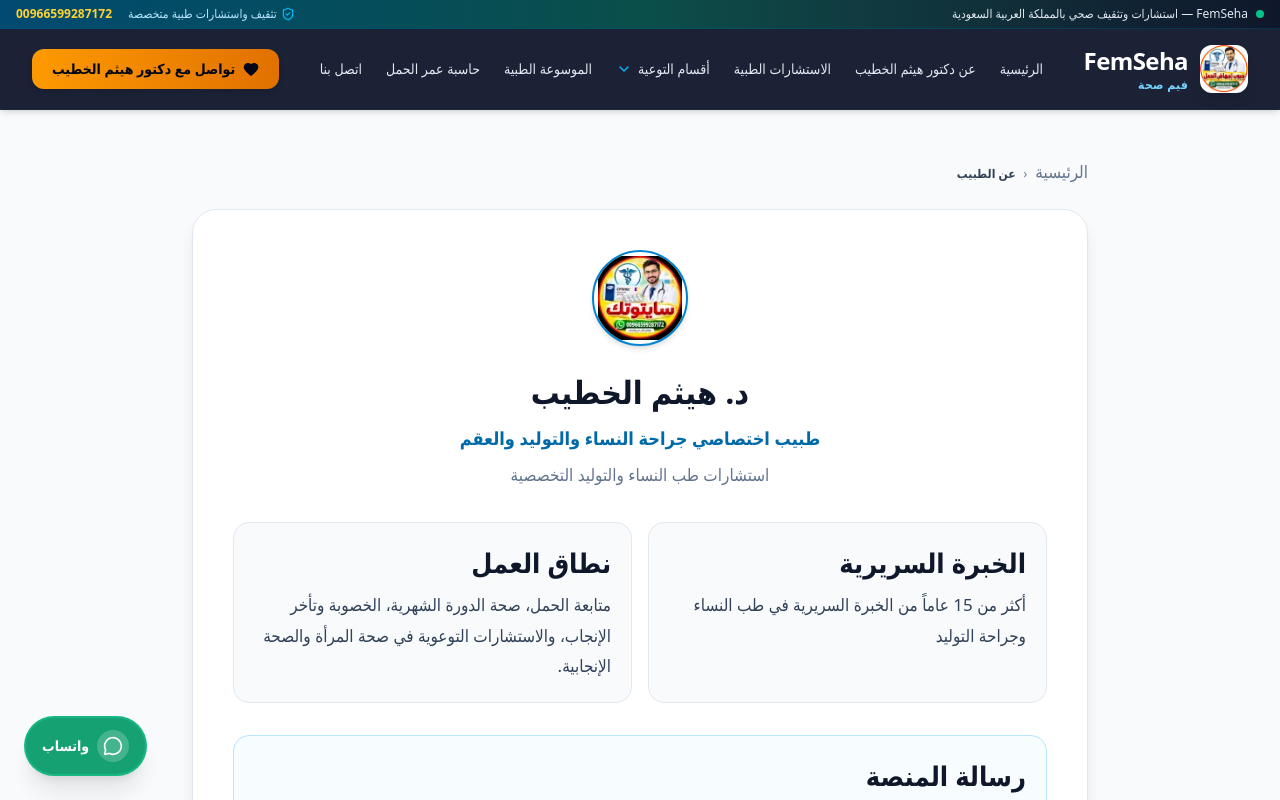
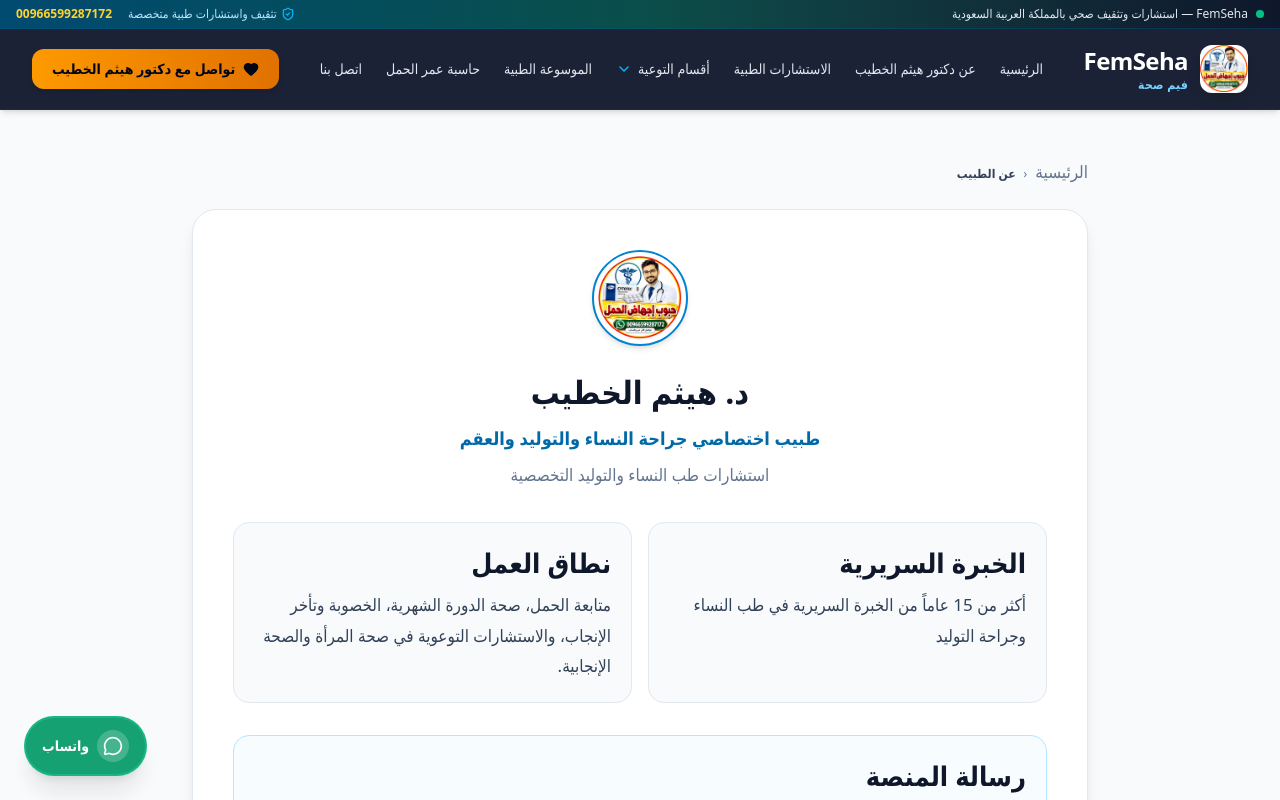
Before and after one commit to femseha/femseha, a React (Vite) app: page /doctor in a window 1280 px wide. Shown: the top 800 px of the page. Built offline with nearby package versions, Linux system fonts and the light colour scheme.

Commit message:
Use new uploaded image as site logo

```diff
--- a/src/pages/DoctorPage.tsx
+++ b/src/pages/DoctorPage.tsx
@@ -30,7 +30,7 @@ export default function DoctorPage() {
         <div className="bg-white border border-slate-200 rounded-3xl shadow-lg p-8 sm:p-10 text-center">
           <div className="w-24 h-24 mx-auto mb-6 rounded-full bg-white border-2 border-sky-600 shadow-md flex items-center justify-center overflow-hidden">
             <img
-              src="/saudi-cytotec-logo-96w.webp"
+              src="/%D8%AD%D8%A8%D9%88%D8%A8%20%D8%A5%D8%AC%D9%87%D8%A7%D8%B6%20%D8%A7%D9%84%D8%AD%D9%85%D9%84.png"
               alt="شعار FemSeha — فيم صحة"
               width={96}
               height={96}
```
